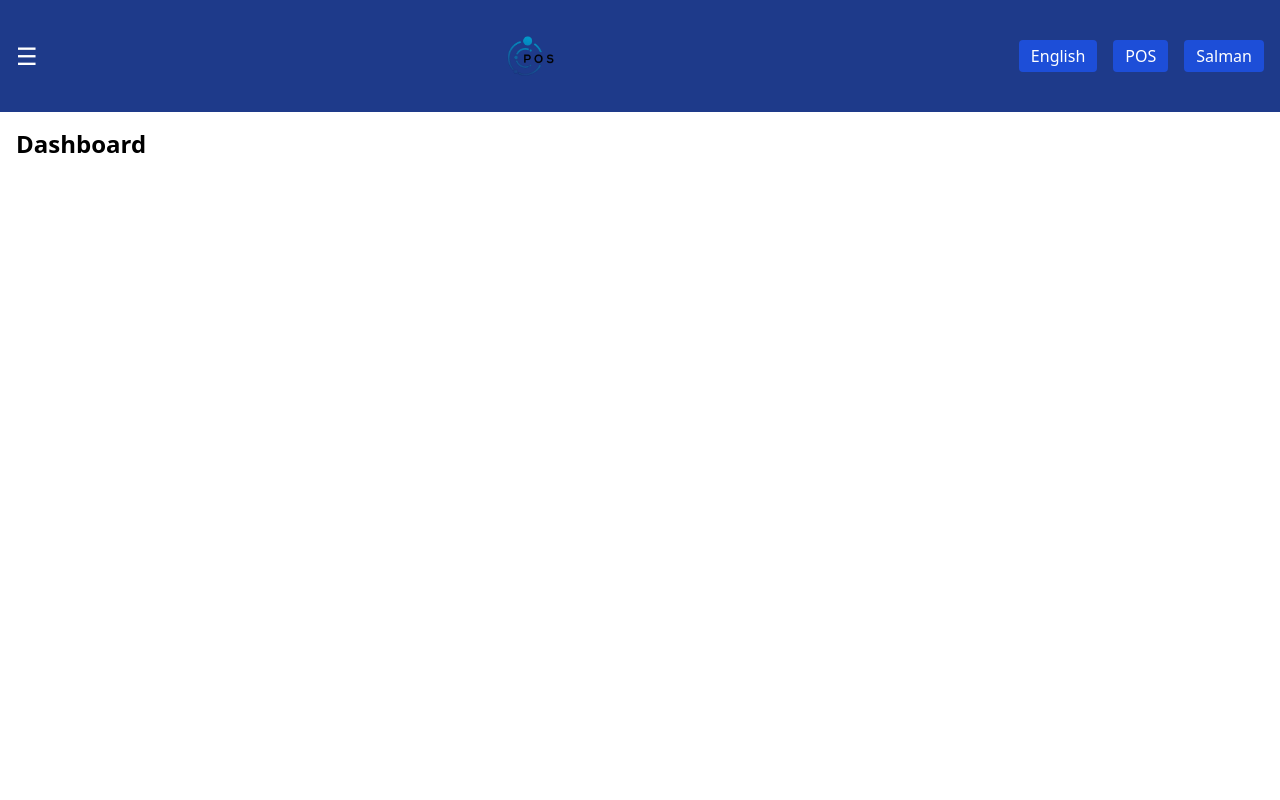
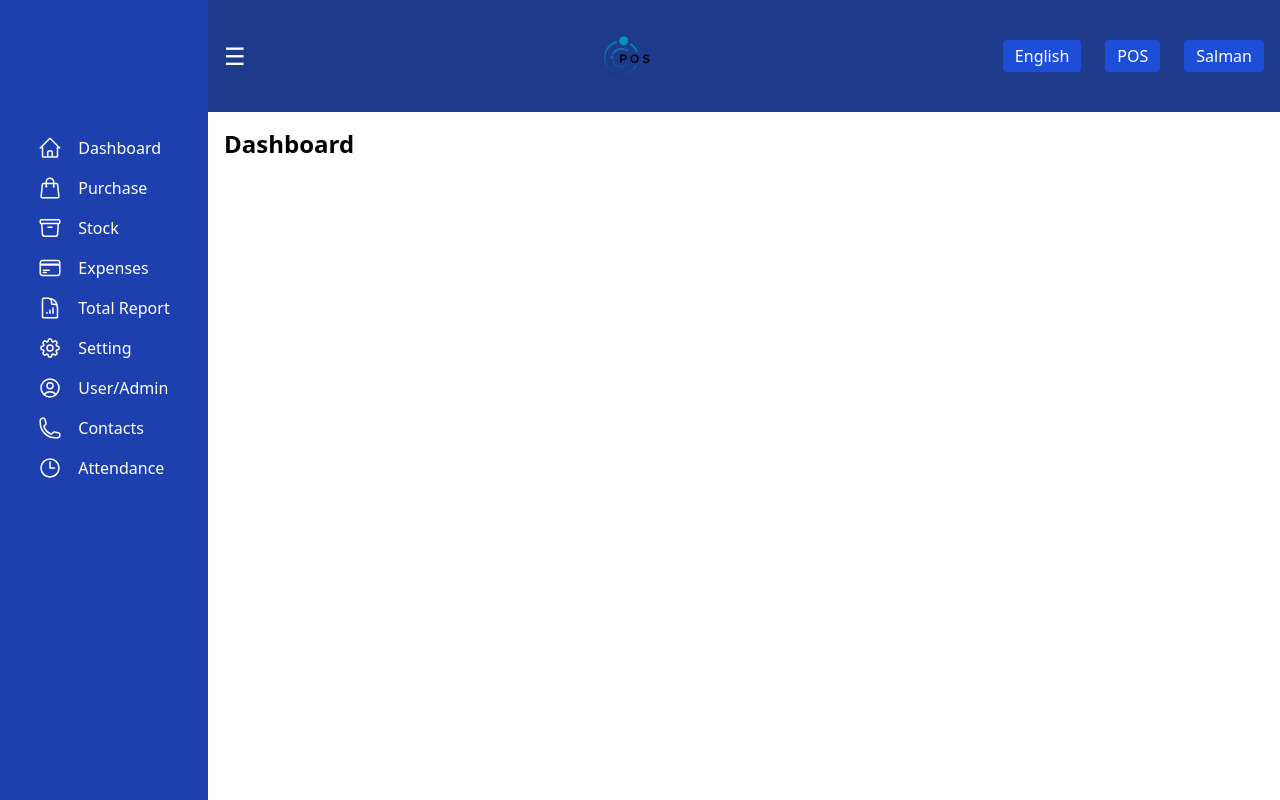
Before and after one commit to ashik12060/pos-site, a React (Create React App) app: page / in a window 1280 px wide. Built offline with nearby package versions, Linux system fonts and the light colour scheme.

Commit message:
header and side nav added

```diff
--- a/package.json
+++ b/package.json
@@ -3,6 +3,7 @@
   "version": "0.1.0",
   "private": true,
   "dependencies": {
+    "@heroicons/react": "^2.1.5",
     "@testing-library/jest-dom": "^5.17.0",
     "@testing-library/react": "^13.4.0",
     "@testing-library/user-event": "^13.5.0",
--- a/public/index.html
+++ b/public/index.html
@@ -11,6 +11,7 @@
     />
     <link rel="apple-touch-icon" href="%PUBLIC_URL%/logo192.png" />
 
+    <link href="https://fonts.googleapis.com/icon?family=Material+Icons" rel="stylesheet">
 
     <!--
       manifest.json provides metadata used when your web app is installed on a
--- a/src/App.js
+++ b/src/App.js
@@ -2,18 +2,17 @@ import React, { useState } from 'react';
 import Sidebar from './components/Sidebar/Sidebar';
 import Header from './components/Header/Header';
 
-
 function App() {
-  const [isSidebarOpen, setIsSidebarOpen] = useState(false);
+  const [isSidebarOpen, setIsSidebarOpen] = useState(true);
 
   const toggleSidebar = () => {
     setIsSidebarOpen(!isSidebarOpen);
   };
 
   return (
-    <div className="flex">
+    <div className="flex h-screen overflow-hidden">
       <Sidebar isOpen={isSidebarOpen} toggleSidebar={toggleSidebar} />
-      <div className="flex flex-col w-full">
+      <div className={`flex flex-col flex-1 transition-all duration-300 ${isSidebarOpen ? 'ml-52' : 'ml-16'}`}>
         <Header toggleSidebar={toggleSidebar} />
         <main className="p-4">
           <h1 className="text-2xl font-bold">Dashboard</h1>
--- a/src/components/Header/Header.js
+++ b/src/components/Header/Header.js
@@ -3,12 +3,12 @@ import logo from "../../assets/logo.png"
 
 const Header = ({ toggleSidebar }) => {
   return (
-    <header className="bg-blue-900 text-white flex justify-between items-center p-4">
+    <header className="bg-blue-900 text-white flex justify-between items-center p-4 ">
       <button onClick={toggleSidebar} className="text-2xl">&#9776;</button>
       <div className="text-xl">
         <img className='w-20' src={logo} alt='logo' />
       </div>
-      <div className="flex items-center space-x-4">
+      <div className="flex items-center space-x-6">
         <button className="bg-blue-700 px-3 py-1 rounded">English</button>
         <button className="bg-blue-700 px-3 py-1 rounded">POS</button>
         <button className="bg-blue-700 px-3 py-1 rounded">Salman</button>
--- a/src/components/Sidebar/Sidebar.js
+++ b/src/components/Sidebar/Sidebar.js
@@ -1,15 +1,139 @@
 import React from 'react';
+import { HomeIcon, ShoppingBagIcon, ArchiveBoxIcon, CreditCardIcon, DocumentChartBarIcon, Cog8ToothIcon, UserCircleIcon, PhoneIcon, ClockIcon } from '@heroicons/react/24/outline';
 
 const Sidebar = ({ isOpen, toggleSidebar }) => {
   return (
-    <aside className={`fixed top-0 left-0 w-64 bg-blue-800 text-white h-full transform ${isOpen ? 'translate-x-0' : '-translate-x-full'} transition-transform duration-300`}>
-      <nav className="flex flex-col p-4">
-        <button onClick={toggleSidebar} className="self-end text-2xl mb-4">&times;</button>
-        <a href="#" className="py-2">Dashboard</a>
-        <a href="#" className="py-2">Users</a>
-        <a href="#" className="py-2">Sales</a>
-        <a href="#" className="py-2">Contacts</a>
-        {/* Add more links as needed */}
+    <aside className={`fixed top-0 left-0 h-full bg-blue-800 text-white transition-all duration-300 transform ${isOpen ? 'w-52' : 'w-16'} overflow-hidden`}>
+      <nav className="flex flex-col items-center p-4">
+
+
+        <div className="flex flex-col items-center mt-28">
+          <a
+            href="#"
+            className={`flex items-center py-2 ${isOpen ? 'justify-start' : 'justify-center'} w-full`}
+          >
+            {isOpen ? (
+              <>
+                <HomeIcon className="h-6 w-6 mr-4" />
+                <span>Dashboard</span>
+              </>
+            ) : (
+              <HomeIcon className="h-6 w-6" />
+            )}
+          </a>
+
+          <a
+            href="#"
+            className={`flex items-center py-2 ${isOpen ? 'justify-start' : 'justify-center'} w-full`}
+          >
+            {isOpen ? (
+              <>
+                <ShoppingBagIcon className="h-6 w-6 mr-4" />
+                <span>Purchase</span>
+              </>
+            ) : (
+              <ShoppingBagIcon className="h-6 w-6" />
+            )}
+          </a>
+
+          <a
+            href="#"
+            className={`flex items-center py-2 ${isOpen ? 'justify-start' : 'justify-center'} w-full`}
+          >
+            {isOpen ? (
+              <>
+                <ArchiveBoxIcon className="h-6 w-6 mr-4" />
+                <span>Stock</span>
+              </>
+            ) : (
+              <ArchiveBoxIcon className="h-6 w-6" />
+            )}
+          </a>
+
+          <a
+            href="#"
+            className={`flex items-center py-2 ${isOpen ? 'justify-start' : 'justify-center'} w-full`}
+          >
+            {isOpen ? (
+              <>
+                <CreditCardIcon className="h-6 w-6 mr-4" />
+                <span>Expenses</span>
+              </>
+            ) : (
+              <CreditCardIcon className="h-6 w-6" />
+            )}
+          </a>
+
+          <a
+            href="#"
+            className={`flex items-center py-2 ${isOpen ? 'justify-start' : 'justify-center'} w-full`}
+          >
+            {isOpen ? (
+              <>
+                <DocumentChartBarIcon className="h-6 w-6 mr-4" />
+                <span>Total Report</span>
+              </>
+            ) : (
+              <DocumentChartBarIcon className="h-6 w-6" />
+            )}
+          </a>
+
+          <a
+            href="#"
+            className={`flex items-center py-2 ${isOpen ? 'justify-start' : 'justify-center'} w-full`}
+          >
+            {isOpen ? (
+              <>
+                <Cog8ToothIcon className="h-6 w-6 mr-4" />
+                <span>Setting</span>
+              </>
+            ) : (
+              <Cog8ToothIcon className="h-6 w-6" />
+            )}
+          </a>
+
+          <a
+            href="#"
+            className={`flex items-center py-2 ${isOpen ? 'justify-start' : 'justify-center'} w-full`}
+          >
+            {isOpen ? (
+              <>
+                <UserCircleIcon className="h-6 w-6 mr-4" />
+                <span>User/Admin</span>
+              </>
+            ) : (
+              <UserCircleIcon className="h-6 w-6" />
+            )}
+          </a>
+
+          <a
+            href="#"
+            className={`flex items-center py-2 ${isOpen ? 'justify-start' : 'justify-center'} w-full`}
+          >
+            {isOpen ? (
+              <>
+                <PhoneIcon className="h-6 w-6 mr-4" />
+                <span>Contacts</span>
+              </>
+            ) : (
+              <PhoneIcon className="h-6 w-6" />
+            )}
+          </a>
+
+          <a
+            href="#"
+            className={`flex items-center py-2 ${isOpen ? 'justify-start' : 'justify-center'} w-full`}
+          >
+            {isOpen ? (
+              <>
+                <ClockIcon className="h-6 w-6 mr-4" />
+                <span>Attendance</span>
+              </>
+            ) : (
+              <ClockIcon className="h-6 w-6" />
+            )}
+          </a>
+        </div>
       </nav>
     </aside>
   );
--- a/src/index.css
+++ b/src/index.css
@@ -1,3 +1,7 @@
 @tailwind base;
 @tailwind components;
 @tailwind utilities;
+
+.transition-width {
+    transition: width 0.3s;
+  }
```
Also changed, not shown: 1 other file (tests, documents, lock files or other folders).
